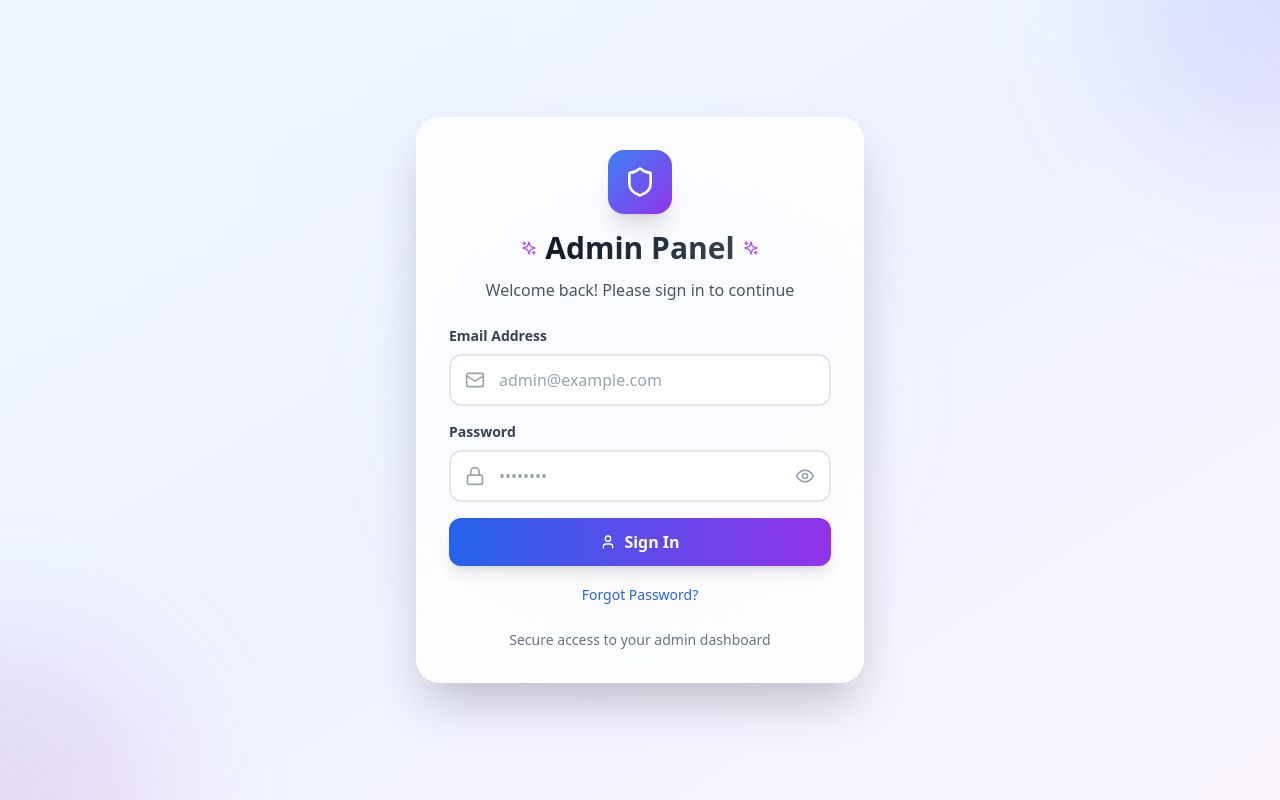
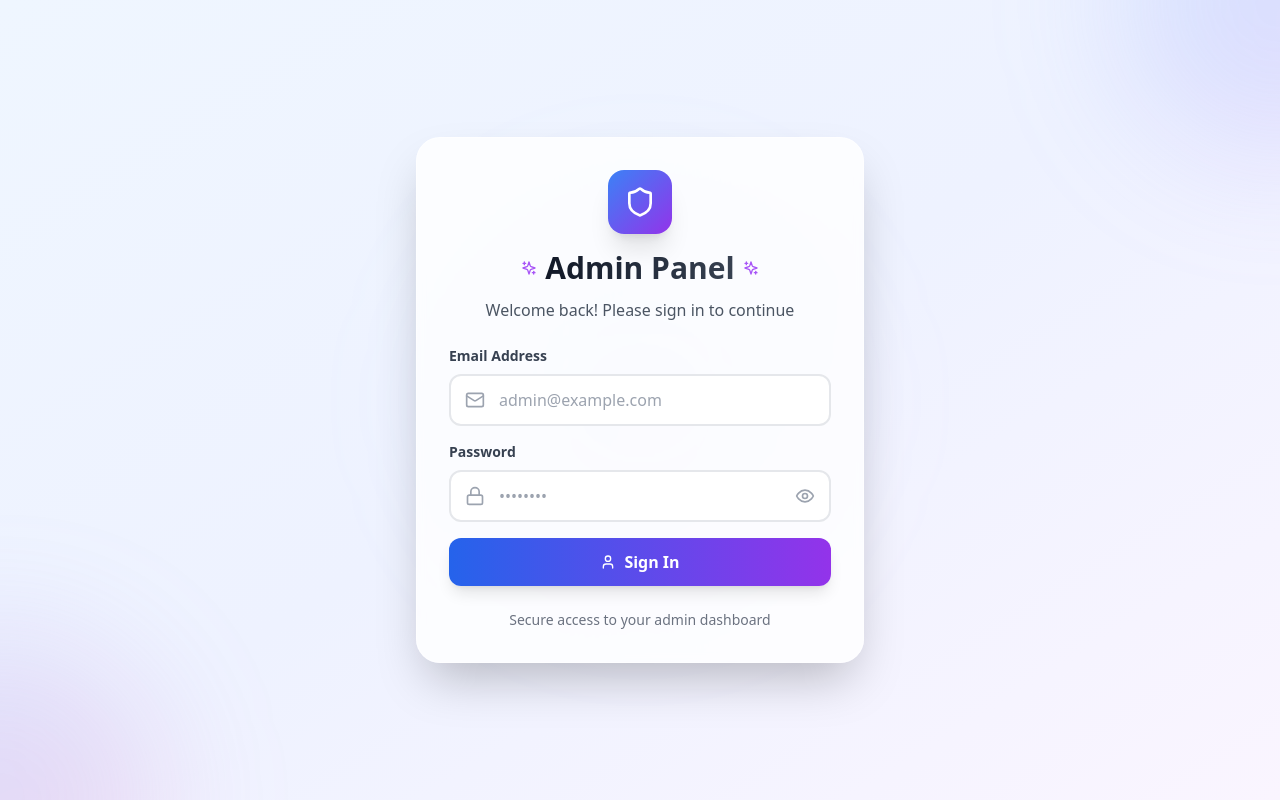
Before and after one commit to mahmoudEbeid2/dokany-admin, a React (Vite) app: page /login in a window 1280 px wide. Built offline with nearby package versions, Linux system fonts and the light colour scheme; no server answers.

Commit message:
remove reset admin password link

```diff
--- a/src/components/Auth/Login.tsx
+++ b/src/components/Auth/Login.tsx
@@ -219,14 +219,6 @@ const Login: React.FC = () => {
               )}
             </button>
           </form>
-          <div className="mt-4 text-center">
-            <Link
-              to="/admin-forgot-password"
-              className="text-sm font-medium text-blue-600 hover:text-blue-800"
-            >
-              Forgot Password?
-            </Link>
-          </div>
           {/* Footer */}
           <div className="mt-6 text-center">
             <p className="text-gray-500 text-sm">
```
